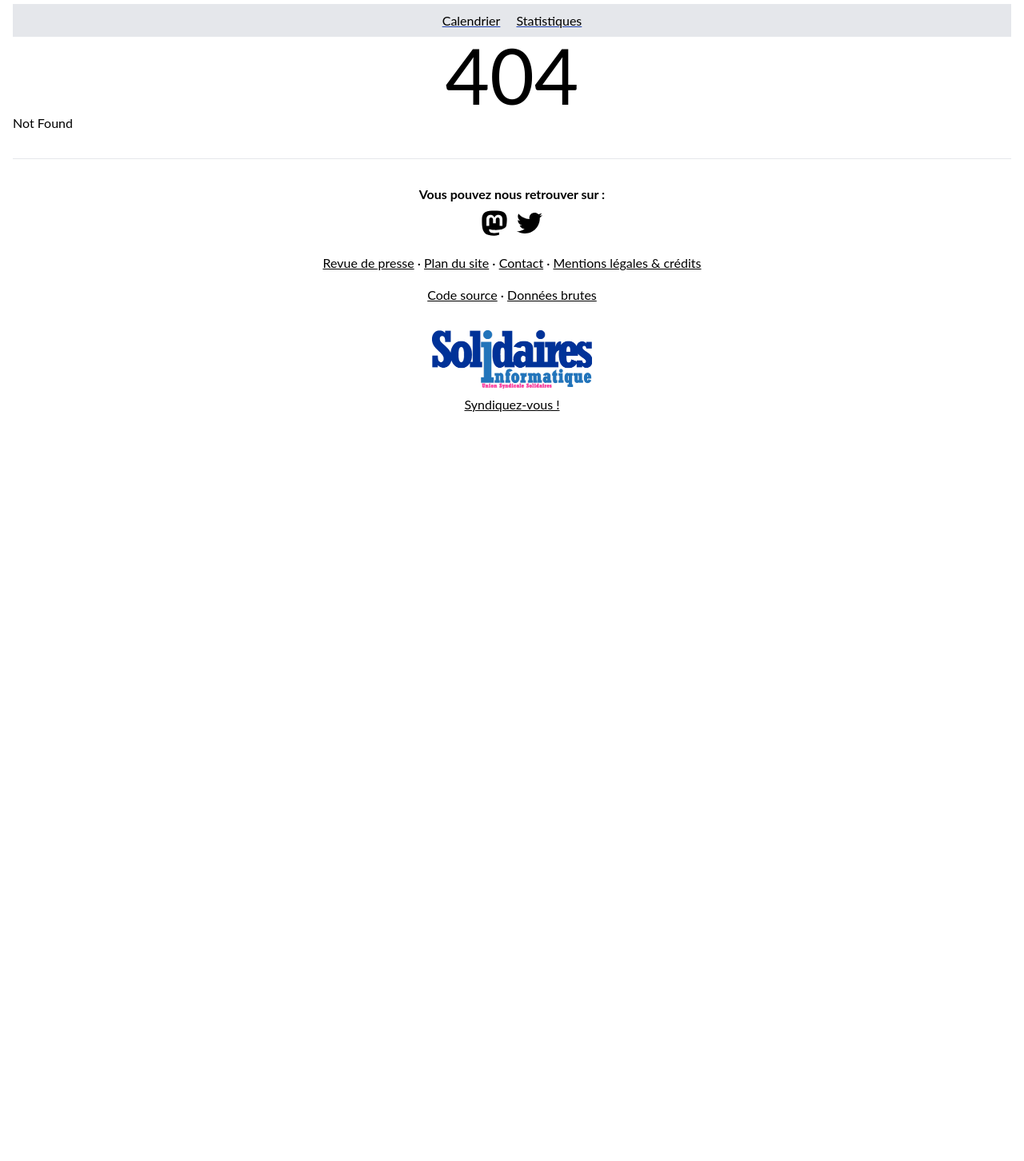
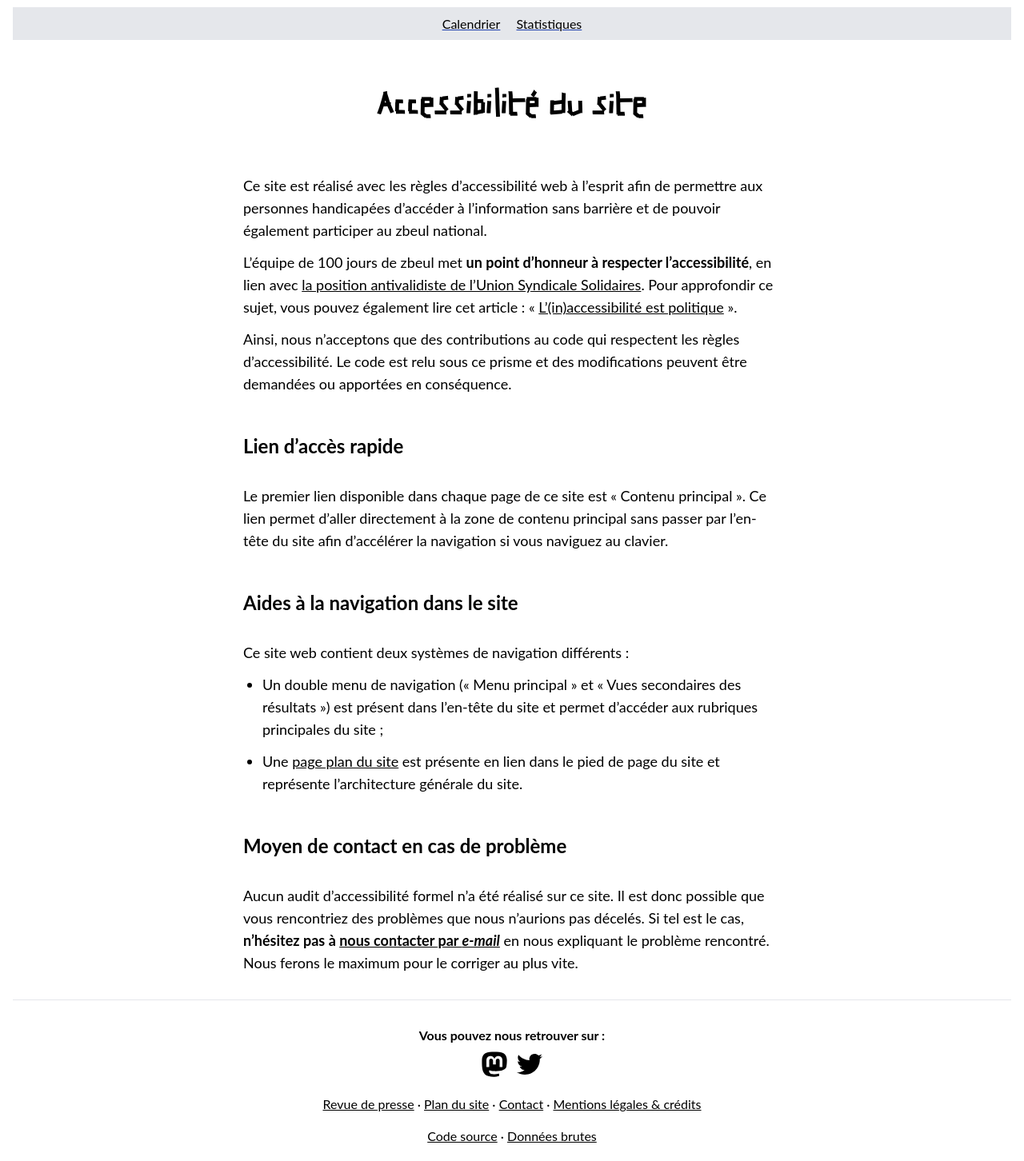
Before and after one commit to cedricr/100joursdezbeul, a SvelteKit app: page /accessibilite in a window 1280 px wide. Before the commit this address had no page. Shown: the part 418-1870 px from the top of the page at 80% size. Before the commit the page ends 968 px from the top, so only its background shows below. Built offline with nearby package versions, Linux system fonts and the light colour scheme.

Commit message:
Page accessibilité (#146)
* Page accessibilité

* Fix retours Cédric

```diff
--- a/src/routes/+layout.svelte
+++ b/src/routes/+layout.svelte
@@ -5,8 +5,13 @@
 </script>
 
 <header role="banner">
-	<nav role="navigation" aria-label="Accès rapide" class="mb-2 text-sm text-gray-600">
-		<a href="#main">Contenu principal</a>
+	<nav role="navigation" aria-label="Accès rapide" class="mb-3 text-sm text-gray-600">
+		<ul>
+			<li class="inline">
+				<a href="#main">Contenu principal</a><span aria-hidden="true"> &nbsp;·</span>
+			</li>
+			<li class="inline"><a href="/accessibilite">Accessibilité</a></li>
+		</ul>
 	</nav>
 
 	<div>
--- /dev/null
+++ b/src/routes/accessibilite/+page.svelte
@@ -0,0 +1,79 @@
+<script lang="ts">
+</script>
+
+<svelte:head><title>Accessibilité du site | 100 jours de zbeul</title></svelte:head>
+
+<div class="mx-auto mt-16 max-w-2xl text-lg">
+	<h2 class="zbeul mb-16 mt-16 text-4xl">Accessibilité du site</h2>
+
+	<p>
+		Ce site est réalisé avec les règles d’accessibilité web à l’esprit afin de permettre aux
+		personnes handicapées d’accéder à l’information sans barrière et de pouvoir également participer
+		au zbeul national.
+	</p>
+	<p>
+		L’équipe de 100 jours de zbeul met <strong
+			>un point d’honneur à respecter l’accessibilité</strong
+		>, en lien avec
+		<a
+			href="https://solidaires.org/se-syndiquer/nos-positions/#discriminations-liees-aux-handicaps-a-la-sante-et-a-lage"
+			>la position antivalidiste de l’Union Syndicale Solidaires</a
+		>. Pour approfondir ce sujet, vous pouvez également lire cet article&nbsp;: «&nbsp;<a
+			href="https://www.lalutineduweb.fr/inaccessibilite-politique/"
+			>L’(in)accessibilité est politique</a
+		>&nbsp;».
+	</p>
+	<p>
+		Ainsi, nous n’acceptons que des contributions au code qui respectent les règles d’accessibilité.
+		Le code est relu sous ce prisme et des modifications peuvent être demandées ou apportées en
+		conséquence.
+	</p>
+
+	<h3>Lien d’accès rapide</h3>
+	<p>
+		Le premier lien disponible dans chaque page de ce site est «&nbsp;Contenu principal&nbsp;». Ce
+		lien permet d’aller directement à la zone de contenu principal sans passer par l’en-tête du site
+		afin d’accélérer la navigation si vous naviguez au clavier.
+	</p>
+
+	<h3>Aides à la navigation dans le site</h3>
+	<p>Ce site web contient deux systèmes de navigation différents :</p>
+
+	<ul>
+		<li>
+			Un double menu de navigation («&nbsp;Menu principal&nbsp;» et «&nbsp;Vues secondaires des
+			résultats&nbsp;») est présent dans l’en-tête du site et permet d’accéder aux rubriques
+			principales du site ;
+		</li>
+		<li>
+			Une <a href="/plan-site">page plan du site</a> est présente en lien dans le pied de page du site
+			et représente l’architecture générale du site.
+		</li>
+	</ul>
+
+	<h3>Moyen de contact en cas de problème</h3>
+	<p>
+		Aucun audit d’accessibilité formel n’a été réalisé sur ce site. Il est donc possible que vous
+		rencontriez des problèmes que nous n’aurions pas décelés. Si tel est le cas, <strong
+			>n’hésitez pas à
+			<a href="mailto:100joursdezbeul@solidairesinformatique.org"
+				>nous contacter par <i lang="en">e-mail</i></a
+			></strong
+		> en nous expliquant le problème rencontré. Nous ferons le maximum pour le corriger au plus vite.
+	</p>
+</div>
+
+<style lang="postcss">
+	ul {
+		@apply mb-6 list-disc pl-6 text-lg;
+	}
+
+	li,
+	p {
+		@apply mb-3 text-lg;
+	}
+
+	h3 {
+		@apply mb-8 mt-12 text-2xl font-bold;
+	}
+</style>
--- a/src/routes/plan-site/+page.svelte
+++ b/src/routes/plan-site/+page.svelte
@@ -12,6 +12,7 @@
 		<li><a href="/statistiques">Statistiques nationales</a></li>
 		<li><a href="/regles-du-jeu">Règles du jeu</a></li>
 		<li><a href="/presse">Revue de presse</a></li>
+		<li><a href="/accessibilite">Accessibilité</a></li>
 		<li><a href="/mentions-legales">Mentions légales &amp; crédits</a></li>
 	</ul>
 </div>
```
